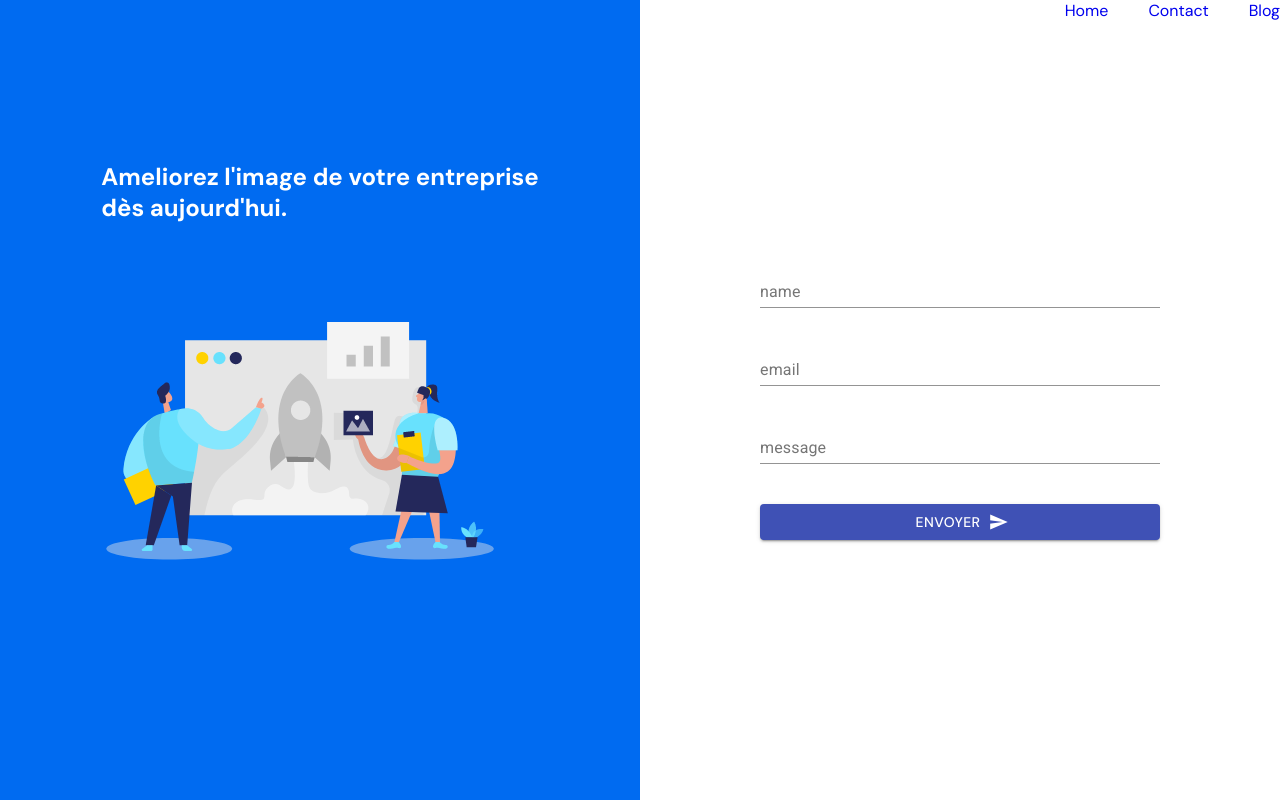
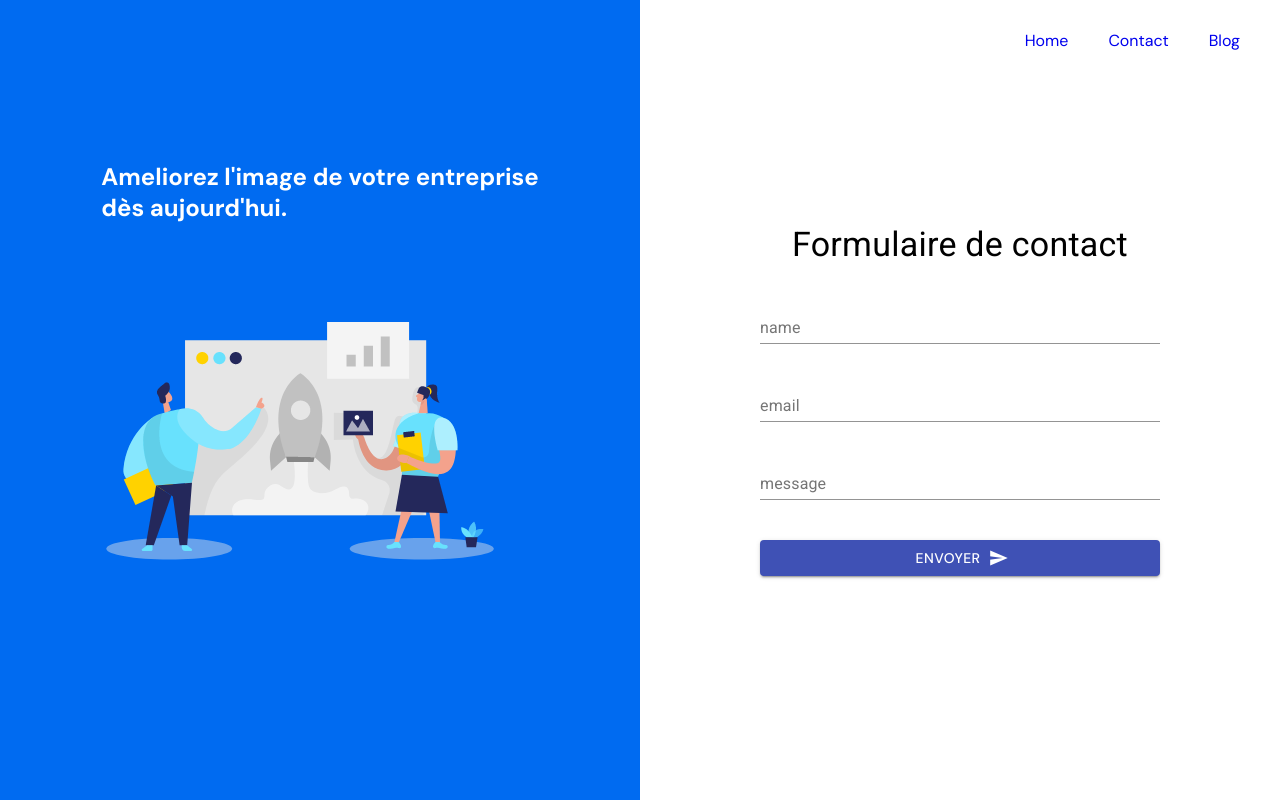
Before and after one commit to MounirBenkas/reactFormikEmailjs, a React (Create React App) app: page /contact in a window 1280 px wide. Built offline with nearby package versions, Linux system fonts and the light colour scheme.

Commit message:
add new css

```diff
--- a/src/components/Formulaire/formulaire.scss
+++ b/src/components/Formulaire/formulaire.scss
@@ -1,5 +1,6 @@
 .flex {
   display: flex;
+  flex-direction: column;
   justify-content: center;
   align-items: center;
   form {
@@ -13,4 +14,7 @@
       margin-top: 10px;
     }
   }
+  .title {
+    margin-bottom: 30px;
+  }
 }
--- a/src/components/Formulaire/index.js
+++ b/src/components/Formulaire/index.js
@@ -1,5 +1,5 @@
 import React, { useState } from "react";
-import { Button } from "@material-ui/core";
+import { Button, Typography } from "@material-ui/core";
 import Icon from "@material-ui/core/Icon";
 import TextField from "@material-ui/core/TextField";
 import { useFormik } from "formik";
@@ -37,6 +37,9 @@ const Formulaire = () => {
   console.log(formik);
   return (
     <div className="flex">
+      <Typography variant="h4" className="title">
+        Formulaire de contact
+      </Typography>
       <form onSubmit={formik.handleSubmit}>
         <TextField
           label="name"
--- a/src/components/Formulaire/sendEmail.js
+++ b/src/components/Formulaire/sendEmail.js
@@ -1,5 +1,8 @@
 import emailjs from "emailjs-com";
-
+/**
+ *
+ * @param {Object} value recupere les valeurs du formulaire
+ */
 const sendEmail = (value) => {
   const { REACT_APP_SERVICE_ID, REACT_APP_TEMPLATE_ID, REACT_APP_USER_ID } =
     process.env;
--- a/src/components/Navigation/navigation.scss
+++ b/src/components/Navigation/navigation.scss
@@ -6,8 +6,9 @@
   top: 0;
   left: 0;
   width: 100%;
+  height: 80px;
   a {
     text-decoration: none;
-    margin-left: 40px;
+    margin-right: 40px;
   }
 }
```
